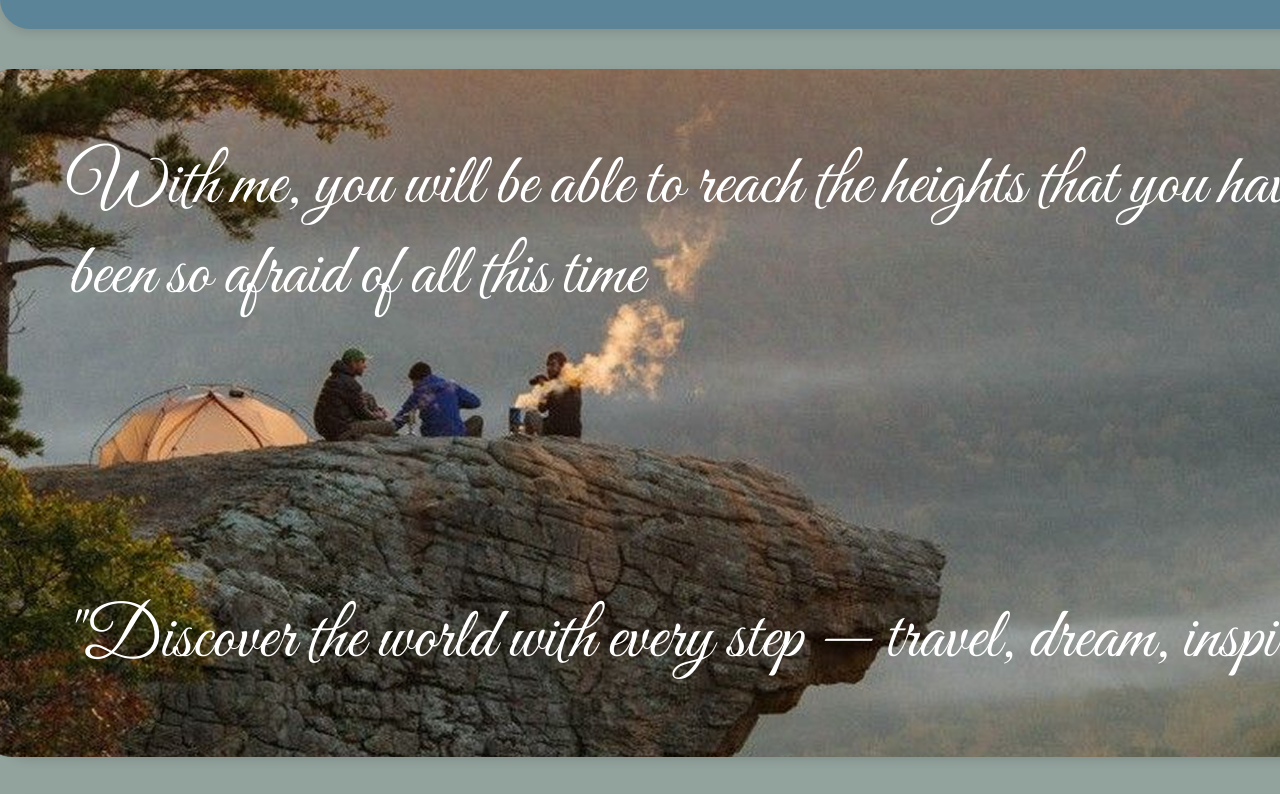
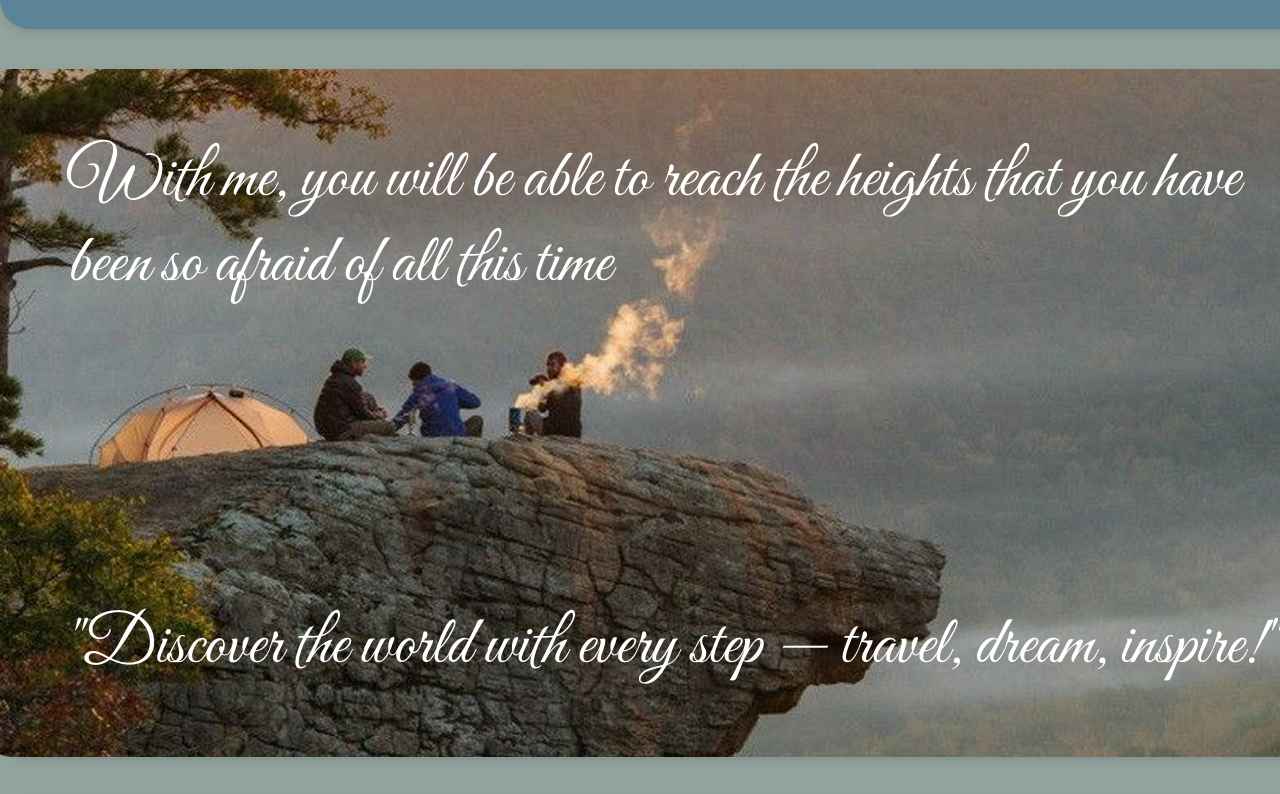
Before and after one commit to Kartavichh/site-for-Sofa-s, a plain HTML site: page index.html in a window 1280 px wide. Shown: the part 1669-2463 px from the top of the page. Drawn offline with Linux system fonts and the light colour scheme; grey boxes are pictures that could not be loaded.

Commit message:
Fix some font size problem (test)

```diff
--- a/index.html
+++ b/index.html
@@ -56,8 +56,9 @@
 
     <!-- Галерея -->
     <section id="gallery">
+
+        <img id="backPhGal" src="img/gallery.png">
         <h2>Gallery</h2>
-        <img id="backPhGal" src="img/gallery.png">
         <div class="gallery-grid">
             <img src="images/gallery1.jpg" alt="Travel 1">
             <img src="images/gallery2.jpg" alt="Travel 2">
--- a/style.css
+++ b/style.css
@@ -163,7 +163,7 @@ section {
 }
 .firP{
     position: absolute;
-    font-size: 9vh;
+    font-size: 68px;
     top:0%;
     left: 5%;
     text-align: left;
@@ -171,7 +171,7 @@ section {
 .secP{
     bottom: 0;
     position: absolute;
-    font-size: 9vh;
+    font-size: 68px;
     left: 5%;
     text-align: left;
 }
```
